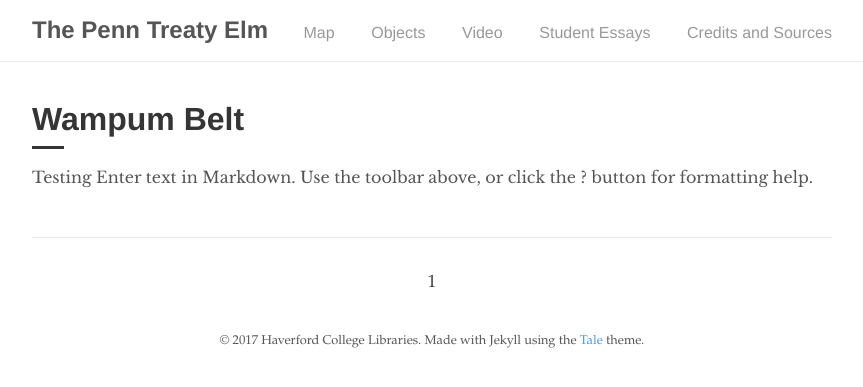
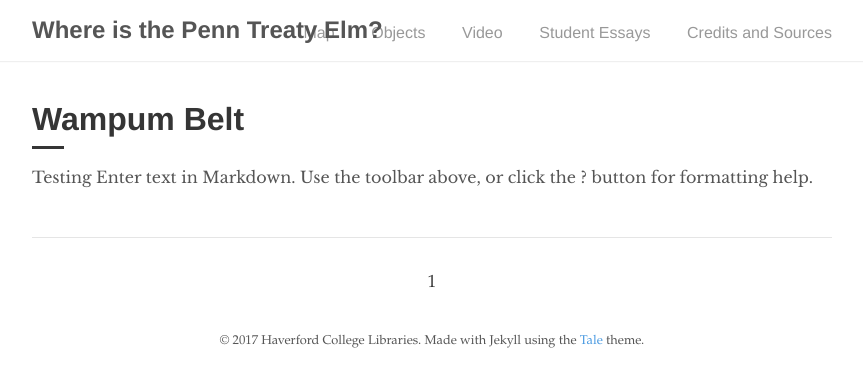
Before and after one commit to mzarafon/penn-treaty-elm, a Jekyll site: the page built from index.html, in a window 1280 px wide. Shown: the top 387 px of the page, without its empty margins (208-1071 px from the left). Built offline with Jekyll 4.4.1, drawn with Linux system fonts in a browser that asks for light colours; the list of posts is cut into pages by our own code.

Commit message:
Update _config.yml

```diff
--- a/_config.yml
+++ b/_config.yml
@@ -2,8 +2,8 @@
 permalink:      /:title
 
 # Setup
-title:          The Penn Treaty Elm
-paginate:       10
+title:          Where is the Penn Treaty Elm?
+paginate:       40
 baseurl:        "/penn-treaty-elm"
 url:            "https://mzarafon.github.io/penn-treaty-elm"
 
```
